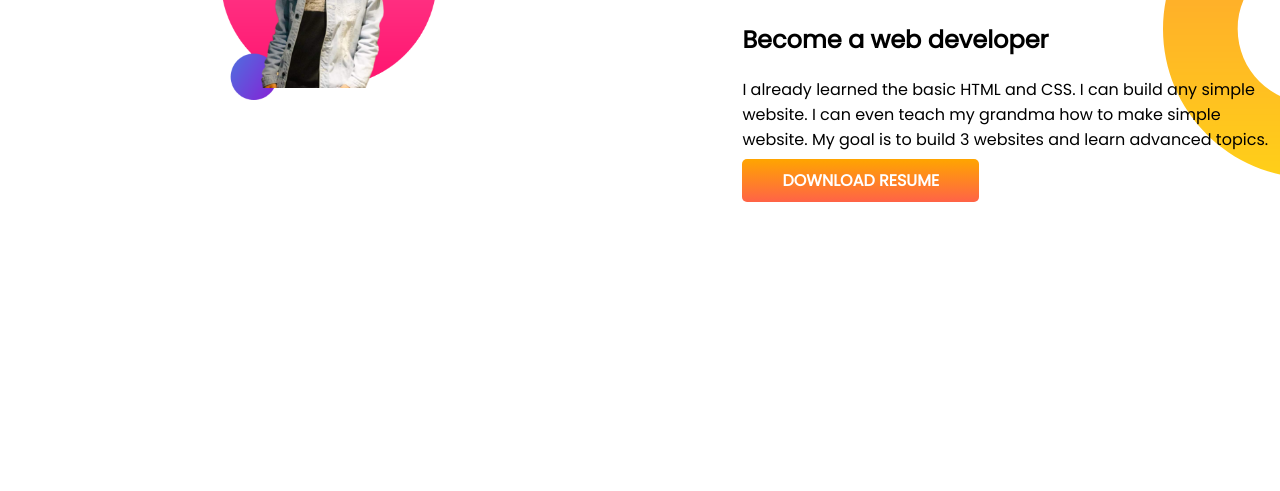
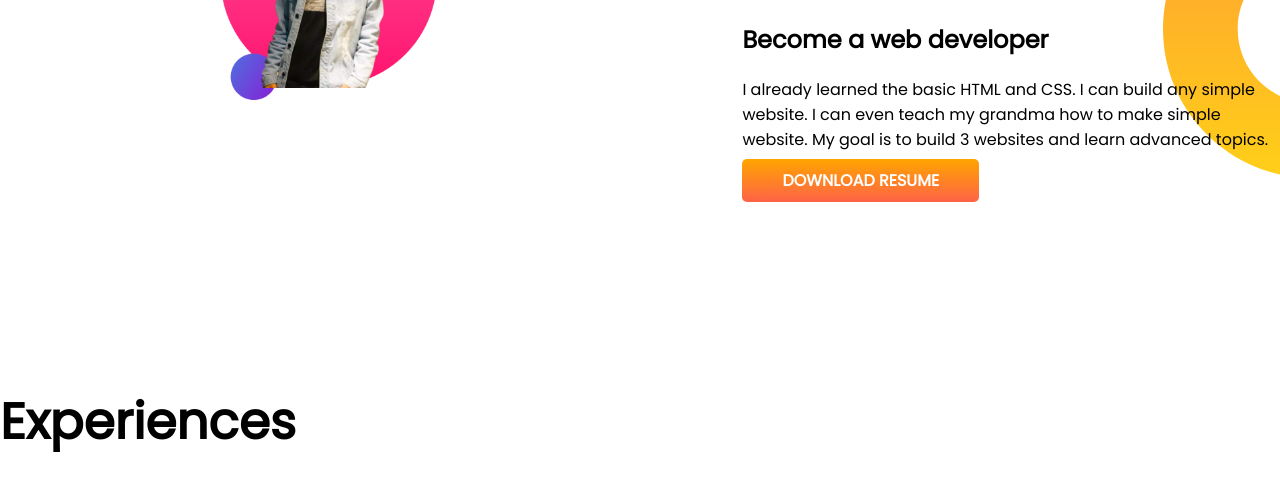
Before and after one commit to Hasib-Opi/developer-portfolio, a plain HTML site: page index.html in a window 1280 px wide. Shown: the part 749-1240 px from the top of the page. Before the commit the page ends 1092 px from the top, so only its background shows below. Drawn offline with Linux system fonts and the light colour scheme.

Commit message:
dream added

```diff
--- a/index.html
+++ b/index.html
@@ -42,9 +42,14 @@
     <a class="link-button" target="_blank" href="">DOWNLOAD RESUME</a>
 
     </div>
-
+</section>
+<section class="experience area">
+<h1>
+    Experiences
+</h1>
 
 </section>
 
+
 </body>
 </html>
```
